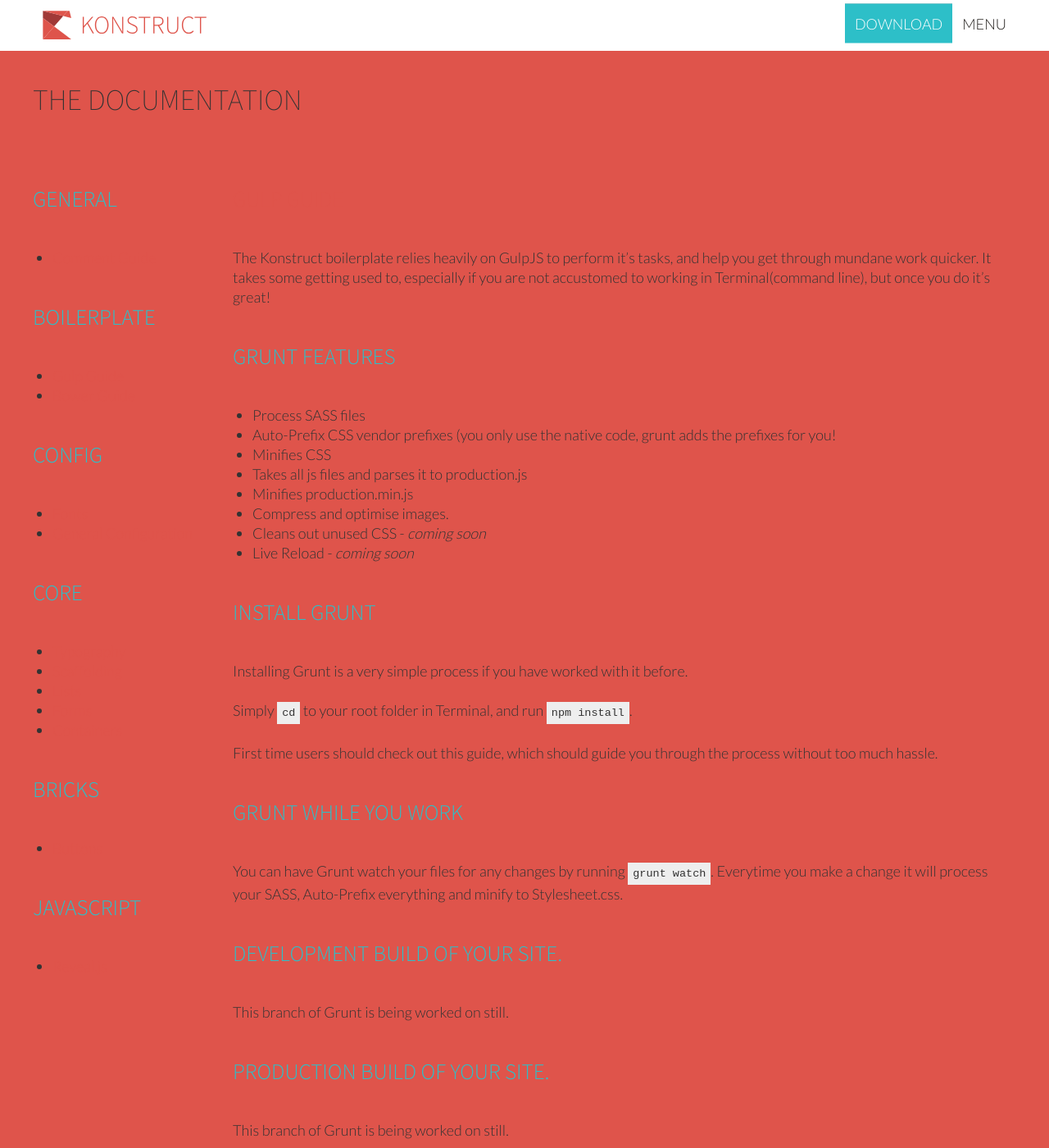
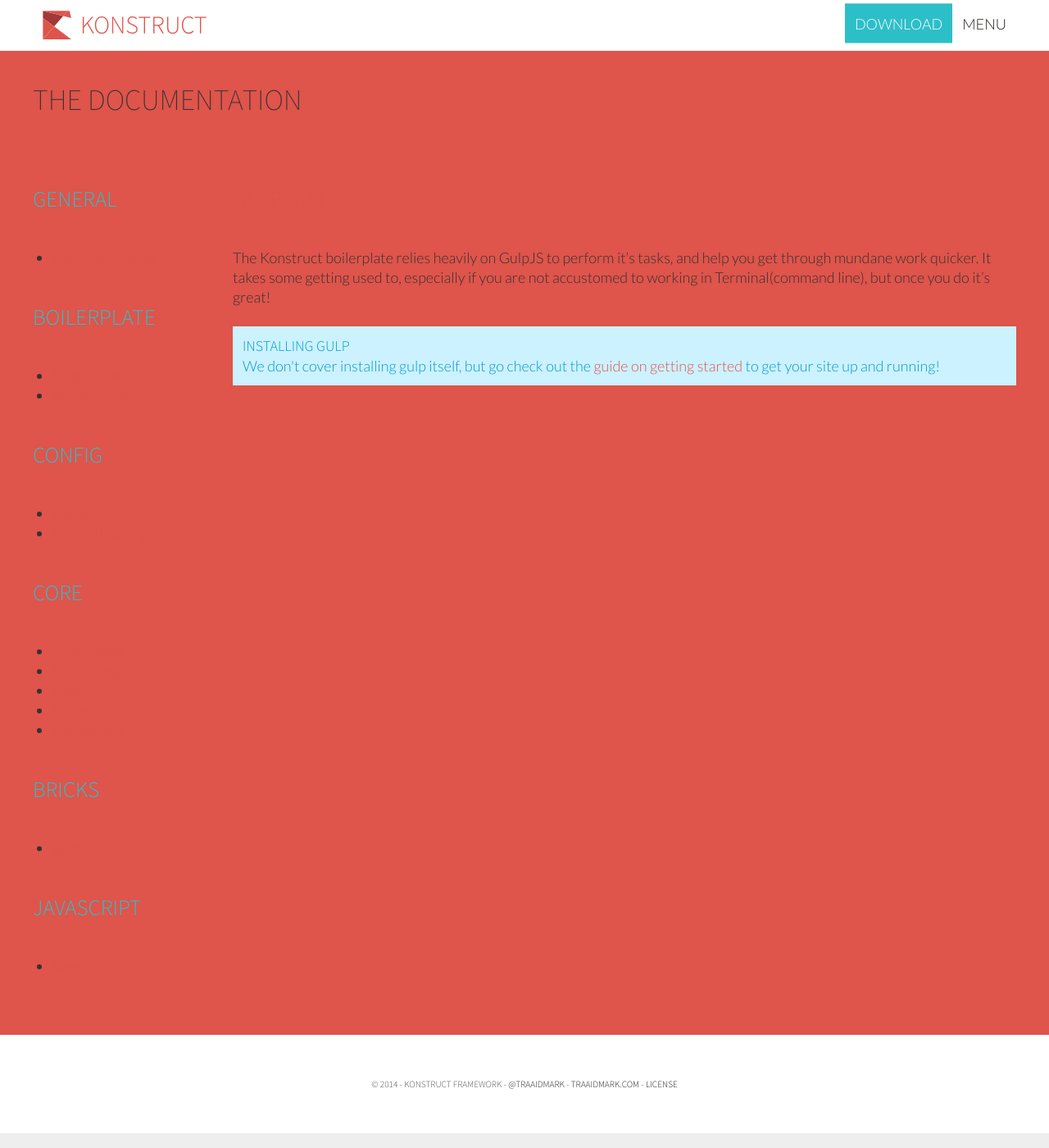
Before and after one commit to kdee15/Konstruct, a Jekyll site: the page built from _posts/documentation/2014-07-21-gulp-guide.markdown, in a window 1280 px wide and 1400 px high. Shown: the whole window at 82% size. Built offline with Jekyll 4.4.1, drawn with Linux system fonts in a browser that asks for light colours; nearby versions of some CDN libraries; library files that are not in the unit come from our copies; Markdown is read by kramdown in place of the engine named in the settings.

Commit message:
needs work

```diff
--- a/_posts/documentation/2014-07-21-gulp-guide.markdown
+++ b/_posts/documentation/2014-07-21-gulp-guide.markdown
@@ -7,34 +7,7 @@
 
 The Konstruct boilerplate relies heavily on GulpJS to perform it's tasks, and help you get through mundane work quicker. It takes some getting used to, especially if you are not accustomed to working in Terminal(command line), but once you do it's great!
 
-### Grunt Features
-
-* Process SASS files
-* Auto-Prefix CSS vendor prefixes (you only use the native code, grunt adds the prefixes for you!
-* Minifies CSS
-* Takes all js files and parses it to production.js
-* Minifies production.min.js
-* Compress and optimise images.
-* Cleans out unused CSS - *coming soon*
-* Live Reload - *coming soon*
-
-
-### Install Grunt
-
-Installing Grunt is a very simple process if you have worked with it before.
-
-Simply <code>cd</code> to your root folder in Terminal, and run <code>npm install</code>.
-
-First time users should check out this guide, which should guide you through the process without too much hassle.
-
-### Grunt while you work
-
-You can have Grunt watch your files for any changes by running <code>grunt watch</code>. Everytime you make a change it will process your SASS, Auto-Prefix everything and minify to Stylesheet.css.
-
-### Development build of your site.
-
-This branch of Grunt is being worked on still.
-
-### Production build of your site.
-
-This branch of Grunt is being worked on still.
+<aside class="message info">
+    <h4>Installing Gulp</h4>
+    <p>We don't cover installing gulp itself, but go check out the <a href="{{ site.baseurl}}/getting-started/">guide on getting started</a> to get your site up and running!</p>
+</aside>
```
Also changed, not shown: _posts/documentation/2014-07-21-bower-guide.markdown (+5 -10 lines).
